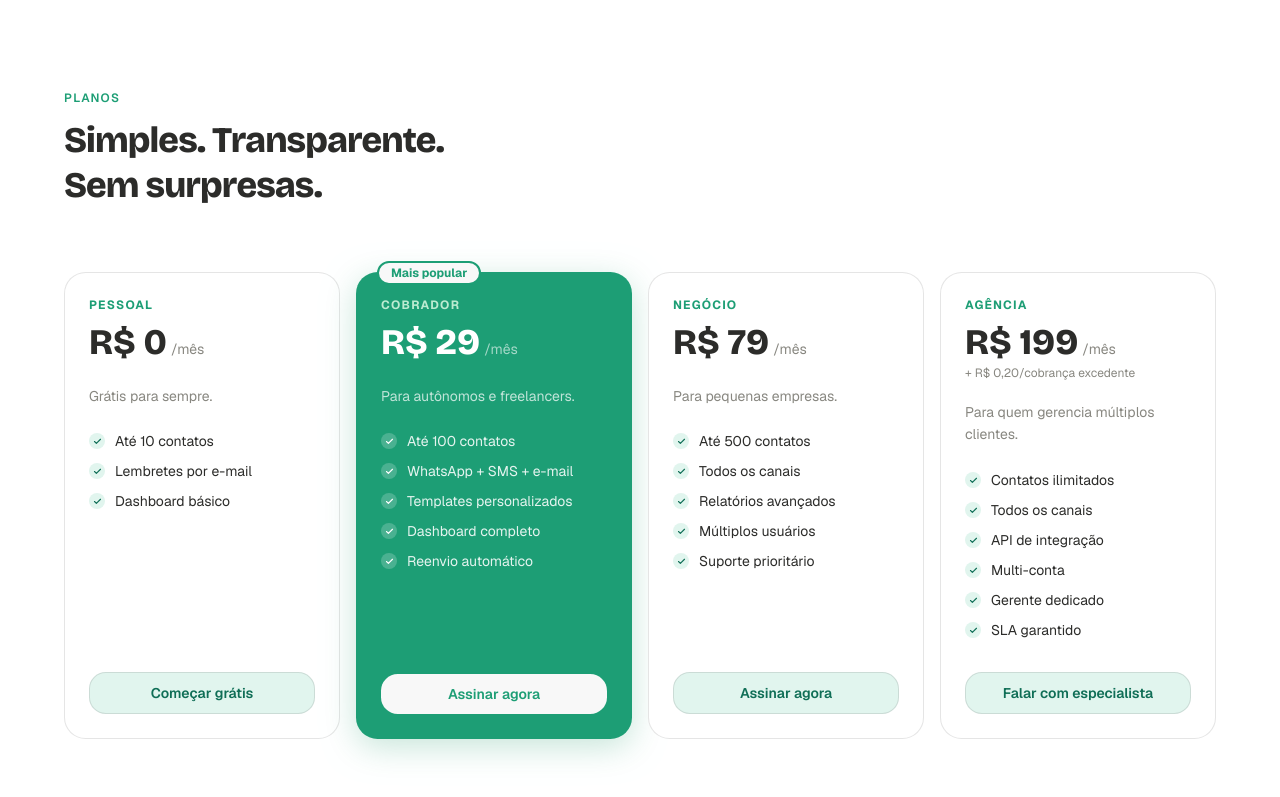
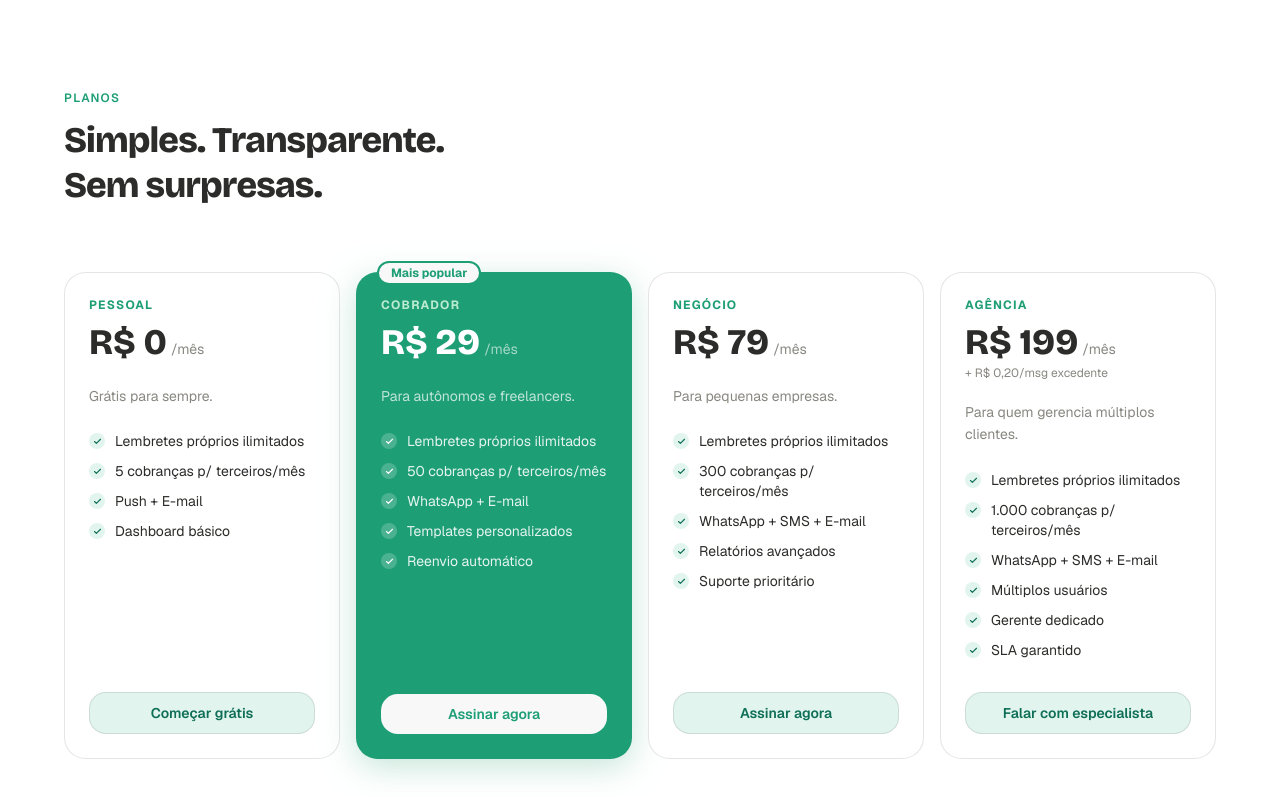
Before and after one commit to opedro-monteiro/smart-notas-web, a Next.js app: page / in a window 1280 px wide. Shown: the part 1464-2261 px from the top of the page. Built offline with nearby package versions, Linux system fonts and the light colour scheme.

Commit message:
feat(plans): update subscription plans and features

```diff
--- a/src/app/(auth)/sign-in/[[...sign-in]]/page.tsx
+++ b/src/app/(auth)/sign-in/[[...sign-in]]/page.tsx
@@ -1,17 +1,10 @@
 import { SignIn } from "@clerk/nextjs";
-
-function Loading() {
-  return (
-    <div className="bg-red-500">
-      <h1>Eae, estoucarregado espera </h1>
-    </div>
-  );
-}
+import { LogoLoader } from "@/components/logo-loader";
 
 export default function SignInPage() {
   return (
     <div className="flex w-full flex-1 items-center justify-center p-6 md:p-10">
-      <SignIn fallback={<Loading />} />
+      <SignIn fallback={<LogoLoader size={80} />} />
     </div>
   );
 }
--- a/src/app/page.tsx
+++ b/src/app/page.tsx
@@ -256,7 +256,12 @@ const plans: Plan[] = [
     price: "R$ 0",
     period: "/mês",
     description: "Grátis para sempre.",
-    features: ["Até 10 contatos", "Lembretes por e-mail", "Dashboard básico"],
+    features: [
+      "Lembretes próprios ilimitados",
+      "5 cobranças p/ terceiros/mês",
+      "Push + E-mail",
+      "Dashboard básico",
+    ],
     cta: "Começar grátis",
     href: "/sign-up",
     highlighted: false,
@@ -268,10 +273,10 @@ const plans: Plan[] = [
     description: "Para autônomos e freelancers.",
     badge: "Mais popular",
     features: [
-      "Até 100 contatos",
-      "WhatsApp + SMS + e-mail",
+      "Lembretes próprios ilimitados",
+      "50 cobranças p/ terceiros/mês",
+      "WhatsApp + E-mail",
       "Templates personalizados",
-      "Dashboard completo",
       "Reenvio automático",
     ],
     cta: "Assinar agora",
@@ -284,10 +289,10 @@ const plans: Plan[] = [
     period: "/mês",
     description: "Para pequenas empresas.",
     features: [
-      "Até 500 contatos",
-      "Todos os canais",
+      "Lembretes próprios ilimitados",
+      "300 cobranças p/ terceiros/mês",
+      "WhatsApp + SMS + E-mail",
       "Relatórios avançados",
-      "Múltiplos usuários",
       "Suporte prioritário",
     ],
     cta: "Assinar agora",
@@ -299,12 +304,12 @@ const plans: Plan[] = [
     price: "R$ 199",
     period: "/mês",
     description: "Para quem gerencia múltiplos clientes.",
-    extra: "+ R$ 0,20/cobrança excedente",
+    extra: "+ R$ 0,20/msg excedente",
     features: [
-      "Contatos ilimitados",
-      "Todos os canais",
-      "API de integração",
-      "Multi-conta",
+      "Lembretes próprios ilimitados",
+      "1.000 cobranças p/ terceiros/mês",
+      "WhatsApp + SMS + E-mail",
+      "Múltiplos usuários",
       "Gerente dedicado",
       "SLA garantido",
     ],
--- /dev/null
+++ b/src/components/logo-loader.tsx
@@ -0,0 +1,67 @@
+"use client";
+
+import { motion } from "framer-motion";
+import Image from "next/image";
+import logoSrc from "@/components/icons/logo.png";
+
+interface LogoLoaderProps {
+  size?: number;
+  className?: string;
+}
+
+export function LogoLoader({ size = 72, className }: LogoLoaderProps) {
+  return (
+    <div
+      className={className}
+      style={{ width: size, height: size, position: "relative" }}
+    >
+      {/* Spinning ring */}
+      <motion.div
+        animate={{ rotate: 360 }}
+        transition={{ duration: 1.6, repeat: Infinity, ease: "linear" }}
+        style={{
+          position: "absolute",
+          inset: -6,
+          borderRadius: "9999px",
+          border: "3px solid transparent",
+          borderTopColor: "var(--color-primary)",
+          borderRightColor: "var(--color-primary)",
+        }}
+      />
+
+      {/* Faint track ring */}
+      <div
+        style={{
+          position: "absolute",
+          inset: -6,
+          borderRadius: "9999px",
+          border: "3px solid",
+          borderColor: "oklch(0.7 0.12 160 / 0.15)",
+        }}
+      />
+
+      {/* Logo pulse */}
+      <motion.div
+        animate={{ scale: [1, 1.06, 1], opacity: [0.9, 1, 0.9] }}
+        transition={{ duration: 2, repeat: Infinity, ease: "easeInOut" }}
+        style={{ width: size, height: size, borderRadius: "24%", overflow: "hidden" }}
+      >
+        <Image
+          src={logoSrc}
+          alt="Lembreto"
+          width={size}
+          height={size}
+          priority
+        />
+      </motion.div>
+    </div>
+  );
+}
+
+export function LogoLoaderScreen() {
+  return (
+    <div className="flex min-h-screen w-full items-center justify-center bg-background">
+      <LogoLoader size={80} />
+    </div>
+  );
+}
--- a/src/core/plans.ts
+++ b/src/core/plans.ts
@@ -1,11 +1,13 @@
-export type PlanTier = "STARTER" | "GROWTH" | "SCALE";
+export type PlanTier = "PERSONAL" | "COLLECTOR" | "BUSINESS" | "AGENCY";
 
 export type PlanLimits = {
-  clients: number | null;
-  whatsapp: number | null;
-  sms: number | null;
-  email: number | null;
-  calls: number | null;
+  /** cobranças p/ terceiros por mês (null = ilimitado) */
+  thirdPartyMessages: number | null;
+  whatsapp: boolean;
+  sms: boolean;
+  email: boolean;
+  push: boolean;
+  overagePerMessage: number | null; // centavos, null = sem excedente
 };
 
 export type PlanConfig = {
@@ -21,80 +23,98 @@ export type PlanConfig = {
 };
 
 export const PLANS: Record<PlanTier, PlanConfig> = {
-  STARTER: {
-    tier: "STARTER",
-    name: "Starter",
-    description: "Para microempresas que querem parar de cobrar manualmente.",
-    priceMonthly: 2700,
+  PERSONAL: {
+    tier: "PERSONAL",
+    name: "Pessoal",
+    description: "Grátis para sempre.",
+    priceMonthly: 0,
     highlighted: false,
     limits: {
-      clients: 50,
-      whatsapp: 50,
-      sms: 50,
-      email: null,
-      calls: 0,
+      thirdPartyMessages: 5,
+      whatsapp: false,
+      sms: false,
+      email: true,
+      push: true,
+      overagePerMessage: null,
     },
     features: [
-      { text: "Até 50 clientes", included: true },
-      { text: "50 WhatsApp + 50 SMS por mês", included: true },
-      { text: "E-mails ilimitados", included: true },
-      { text: "Templates básicos", included: true },
-      { text: "Dashboard simples", included: true },
-      { text: "Ligações automáticas", included: false },
-      { text: "Templates personalizados", included: false },
-      { text: "Reenvio automático", included: false },
+      { text: "Lembretes próprios ilimitados", included: true },
+      { text: "5 cobranças p/ terceiros/mês (e-mail)", included: true },
+      { text: "Push + E-mail", included: true },
+      { text: "Dashboard básico", included: true },
+      { text: "WhatsApp", included: false },
+      { text: "SMS", included: false },
     ],
   },
-  GROWTH: {
-    tier: "GROWTH",
-    name: "Growth",
-    description: "Para empresas que querem recuperar dinheiro de verdade.",
-    priceMonthly: 8700,
+  COLLECTOR: {
+    tier: "COLLECTOR",
+    name: "Cobrador",
+    description: "Para autônomos e freelancers.",
+    priceMonthly: 2900,
     badge: "Mais popular",
     highlight: "1 cliente recuperado já paga o plano.",
     highlighted: true,
     limits: {
-      clients: 500,
-      whatsapp: 150,
-      sms: 150,
-      email: 150,
-      calls: 0,
+      thirdPartyMessages: 50,
+      whatsapp: true,
+      sms: false,
+      email: true,
+      push: true,
+      overagePerMessage: null,
     },
     features: [
-      { text: "Até 500 clientes", included: true },
-      { text: "150 WhatsApp + 150 SMS por mês", included: true },
-      { text: "150 E-mails", included: true },
+      { text: "Lembretes próprios ilimitados", included: true },
+      { text: "50 cobranças p/ terceiros/mês", included: true },
+      { text: "WhatsApp + E-mail", included: true },
       { text: "Templates personalizados", included: true },
-      { text: "Dashboard avançado", included: true },
+      { text: "Dashboard completo", included: true },
       { text: "Reenvio automático", included: true },
-      { text: "Suporte prioritário", included: true },
-      { text: "Ligações automáticas", included: false },
-      { text: "Relatórios de desempenho", included: false },
+      { text: "SMS", included: false },
     ],
   },
-  SCALE: {
-    tier: "SCALE",
-    name: "Scale",
-    description: "Para operações maiores que não toleram inadimplência.",
-    priceMonthly: 29900,
+  BUSINESS: {
+    tier: "BUSINESS",
+    name: "Negócio",
+    description: "Para pequenas empresas.",
+    priceMonthly: 7900,
     highlighted: false,
     limits: {
-      clients: null,
-      whatsapp: 2000,
-      sms: 1500,
-      email: null,
-      calls: 500,
+      thirdPartyMessages: 300,
+      whatsapp: true,
+      sms: true,
+      email: true,
+      push: true,
+      overagePerMessage: null,
     },
     features: [
-      { text: "Clientes ilimitados", included: true },
-      { text: "2.000 WhatsApp + 1.500 SMS/mês", included: true },
-      { text: "500 ligações automáticas/mês", included: true },
-      { text: "E-mails ilimitados", included: true },
-      { text: "Multiusuários", included: true },
-      { text: "Métricas avançadas", included: true },
-      { text: "IA para sugestões de mensagem (em breve)", included: true },
-      { text: "API (em breve)", included: true },
-      { text: "Atendimento dedicado", included: true },
+      { text: "Lembretes próprios ilimitados", included: true },
+      { text: "300 cobranças p/ terceiros/mês", included: true },
+      { text: "WhatsApp + SMS + E-mail", included: true },
+      { text: "Relatórios avançados", included: true },
+      { text: "Suporte prioritário", included: true },
+    ],
+  },
+  AGENCY: {
+    tier: "AGENCY",
+    name: "Agência",
+    description: "Para quem gerencia múltiplos clientes.",
+    priceMonthly: 19900,
+    highlighted: false,
+    limits: {
+      thirdPartyMessages: 1000,
+      whatsapp: true,
+      sms: true,
+      email: true,
+      push: true,
+      overagePerMessage: 20,
+    },
+    features: [
+      { text: "Lembretes próprios ilimitados", included: true },
+      { text: "1.000 cobranças p/ terceiros/mês", included: true },
+      { text: "WhatsApp + SMS + E-mail", included: true },
+      { text: "Múltiplos usuários", included: true },
+      { text: "Gerente dedicado", included: true },
+      { text: "SLA garantido", included: true },
     ],
   },
 };
@@ -106,22 +126,17 @@ export function formatPlanPrice(cents: number): string {
   }).format(cents / 100);
 }
 
-export function isAtLimit(
-  tier: PlanTier,
-  resource: keyof PlanLimits,
-  current: number,
-): boolean {
-  const limit = PLANS[tier].limits[resource];
+export function isAtThirdPartyLimit(tier: PlanTier, current: number): boolean {
+  const limit = PLANS[tier].limits.thirdPartyMessages;
   if (limit === null) return false;
   return current >= limit;
 }
 
-export function getRemainingQuota(
+export function getRemainingThirdPartyQuota(
   tier: PlanTier,
-  resource: keyof PlanLimits,
   current: number,
 ): number | null {
-  const limit = PLANS[tier].limits[resource];
+  const limit = PLANS[tier].limits.thirdPartyMessages;
   if (limit === null) return null;
   return Math.max(0, limit - current);
 }
--- a/src/features/subscription/schema/index.ts
+++ b/src/features/subscription/schema/index.ts
@@ -8,8 +8,19 @@ export const SubscriptionStatusSchema = z.enum([
 ]);
 export type SubscriptionStatus = z.infer<typeof SubscriptionStatusSchema>;
 
-export const PlanTierSchema = z.enum(["STARTER", "GROWTH", "SCALE"]);
+export const PlanTierSchema = z.enum(["PERSONAL", "COLLECTOR", "BUSINESS", "AGENCY"]);
 export type PlanTier = z.infer<typeof PlanTierSchema>;
+
+const PLAN_TIER_LABELS: Record<PlanTier, string> = {
+  PERSONAL: "Pessoal",
+  COLLECTOR: "Cobrador",
+  BUSINESS: "Negócio",
+  AGENCY: "Agência",
+};
+
+export function getPlanTierLabel(tier: PlanTier): string {
+  return PLAN_TIER_LABELS[tier];
+}
 
 export const MessageUsageSchema = z.object({
   channel: z.enum(["SMS", "WHATSAPP", "EMAIL", "CALL"]),
```
Also changed, not shown: src/components/nav-main.tsx (+5 -17 lines).
